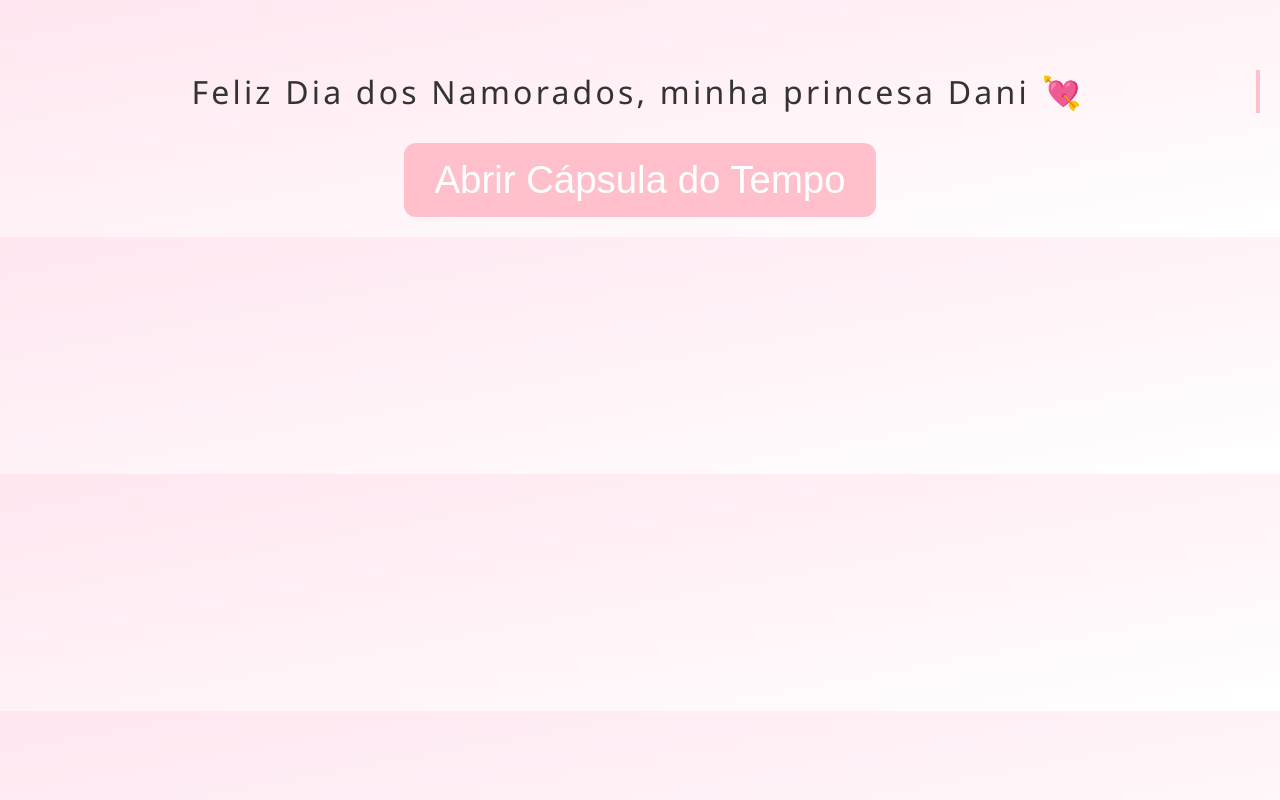
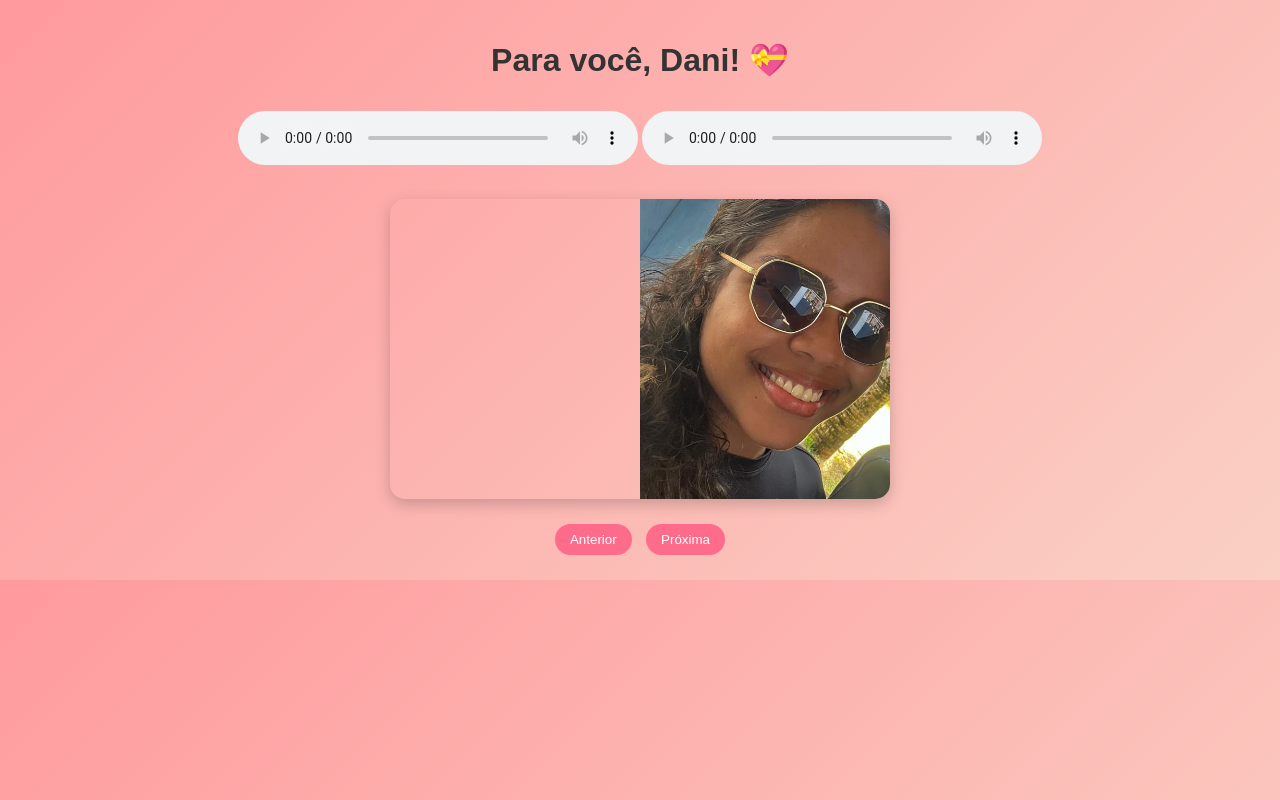
Before and after one commit to igorneco/sitediadosnamorados, a plain HTML site: page index.html in a window 1280 px wide. Drawn offline with Linux system fonts and the light colour scheme.

Commit message:
edição de código

```diff
--- a/index.html
+++ b/index.html
@@ -1,112 +1,92 @@
 <!DOCTYPE html>
-<html lang="pt-BR">
+<html lang="pt-br">
 <head>
   <meta charset="UTF-8">
   <meta name="viewport" content="width=device-width, initial-scale=1.0">
   <title>Para Minha Princesa Dani 💖</title>
   <style>
     body {
+      font-family: 'Arial', sans-serif;
+      background: linear-gradient(135deg, #ff9a9e 0%, #fad0c4 100%);
       margin: 0;
-      font-family: 'Segoe UI', sans-serif;
-      background: linear-gradient(to bottom right, #ffe6f0, #ffffff);
+      padding: 20px;
       color: #333;
       text-align: center;
-      padding: 20px;
     }
-    .hero {
-      margin-top: 50px;
-      font-size: 2em;
-      animation: fadeIn 2s ease-in-out;
+    .slideshow {
+      width: 80%;
+      max-width: 500px;
+      height: 300px;
+      margin: 20px auto;
+      position: relative;
+      overflow: hidden;
+      border-radius: 15px;
+      box-shadow: 0 5px 15px rgba(0,0,0,0.2);
     }
-    .typewriter {
-      overflow: hidden;
-      border-right: .15em solid pink;
-      white-space: nowrap;
-      margin: 0 auto;
-      letter-spacing: .1em;
-      animation: typing 3.5s steps(40, end), blink-caret .75s step-end infinite;
+    .slide {
+      width: 100%;
+      height: 100%;
+      object-fit: cover;
+      position: absolute;
+      opacity: 0;
+      transition: opacity 1s;
     }
-    @keyframes typing {
-      from { width: 0 }
-      to { width: 100% }
-    }
-    @keyframes blink-caret {
-      from, to { border-color: transparent }
-      50% { border-color: pink; }
-    }
-    .btn {
-      margin-top: 30px;
-      background-color: pink;
+    .slide.active { opacity: 1; }
+    audio { width: 80%; max-width: 400px; margin: 10px auto; }
+    button {
+      background: #ff6b8b;
       color: white;
-      padding: 15px 30px;
       border: none;
-      border-radius: 12px;
-      font-size: 1.2em;
+      padding: 8px 15px;
+      margin: 5px;
+      border-radius: 20px;
       cursor: pointer;
-    }
-    .capsula {
-      display: none;
-      margin-top: 50px;
-    }
-    .momentos {
-      text-align: left;
-      margin: 20px auto;
-      max-width: 600px;
-    }
-    .galeria {
-      display: none;
-      margin-top: 30px;
-    }
-    .coracao {
-      font-size: 30px;
-      cursor: pointer;
-    }
-    audio {
-      margin-top: 20px;
     }
   </style>
 </head>
 <body>
-  <div class="hero">
-    <div class="typewriter">Feliz Dia dos Namorados, minha princesa Dani 💘</div>
-    <button class="btn" onclick="mostrarCapsula()">Abrir Cápsula do Tempo</button>
+  <h1>Para você, Dani! 💝</h1>
+
+  <!-- ÁUDIOS (seus arquivos na raiz) -->
+  <audio controls>
+    <source src="musica1.mp3" type="audio/mp3">
+  </audio>
+  <audio controls>
+    <source src="musica2.mp3" type="audio/mp3">
+  </audio>
+
+  <!-- SLIDESHOW (seus arquivos .jpeg) -->
+  <div class="slideshow">
+    <img class="slide active" src="foto1.jpeg">
+    <img class="slide" src="foto2.jpeg">
+    <img class="slide" src="foto3.jpeg">
+    <img class="slide" src="foto4.jpeg">
+    <img class="slide" src="foto5.jpeg">
+    <img class="slide" src="foto6.jpeg">
   </div>
 
-  <div class="capsula" id="capsula">
-    <audio id="musica" controls autoplay loop style="display:none">
-      <source src="musica1.mp3" type="audio/mpeg">
-      Seu navegador não suporta o elemento de áudio.
-    </audio>
-
-    <h2>Nossa História</h2>
-    <div class="momentos">
-      <p>🌸 Lembra dos nossos primeiros encontros? A gente sem grana, tomando um açaí na praça e depois trocando beijinhos nas ruas da ladeira... foi o começo mais lindo que eu poderia imaginar.</p>
-      <p>🎶 Nossa trilha sonora: "Na Linha do Tempo" de Victor & Leo e "Azar de Quem Perdeu" de Luan Santana. Sempre que essas músicas tocam, tudo volta na memória.</p>
-      <p>💬 Frase que resume tudo: "Mesmo quando o mundo parece difícil, seu sorriso é o lugar onde eu encontro paz."</p>
-    </div>
-
-    <p class="coracao" onclick="mostrarGaleria()">❤️</p>
-    <div class="galeria" id="galeria">
-      <p>Aqui vão entrar nossas fotos lindas (me mande que eu coloco aqui pra você 💞)</p>
-    </div>
-
-    <div style="margin-top: 40px;">
-      <h3>Uma carta pra você...</h3>
-      <p id="carta">(vamos escrever ela juntos depois, meu amor)</p>
-    </div>
+  <!-- BOTÕES -->
+  <div>
+    <button onclick="prevSlide()">Anterior</button>
+    <button onclick="nextSlide()">Próxima</button>
   </div>
 
   <script>
-    function mostrarCapsula() {
-      document.getElementById('capsula').style.display = 'block';
-      const musica = document.getElementById('musica');
-      musica.style.display = 'block';
-      musica.volume = 0.2; // volume suave
-      musica.play();
+    // Controle do slideshow
+    let currentSlide = 0;
+    const slides = document.querySelectorAll('.slide');
+
+    function showSlide(n) {
+      slides[currentSlide].classList.remove('active');
+      currentSlide = (n + slides.length) % slides.length;
+      slides[currentSlide].classList.add('active');
     }
-    function mostrarGaleria() {
-      document.getElementById('galeria').style.display = 'block';
-    }
+
+    function nextSlide() { showSlide(currentSlide + 1); }
+    function prevSlide() { showSlide(currentSlide - 1); }
+
+    // Troca automática a cada 3 segundos
+    setInterval(nextSlide, 3000);
   </script>
 </body>
 </html>
```
